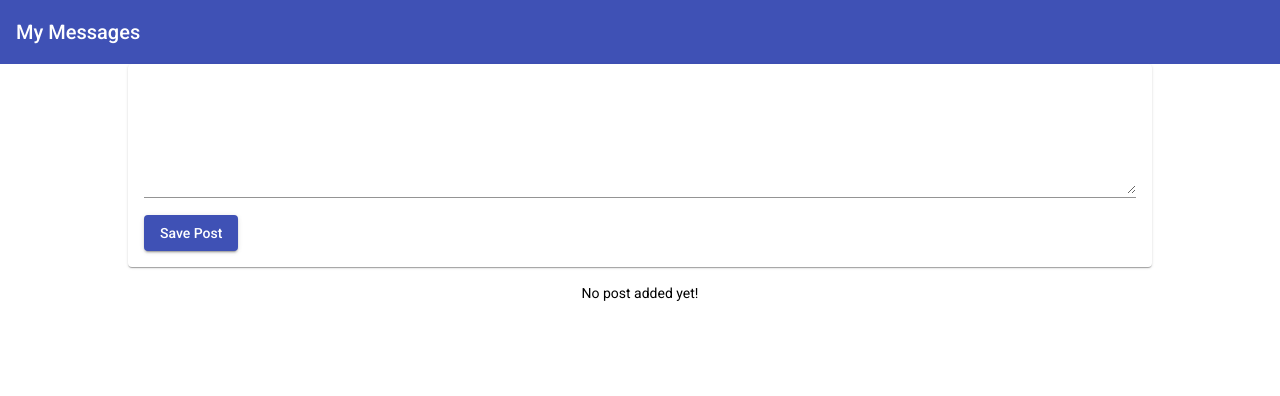
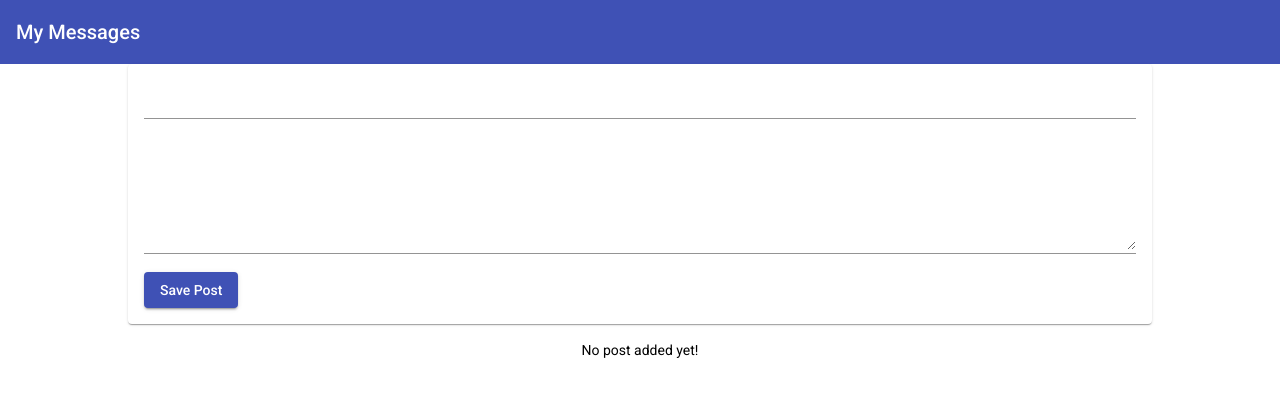
Before and after one commit to Abirame-29/MEAN-Stack, an Angular app: page / in a window 1280 px wide. Shown: the top 396 px of the page. Built offline with nearby package versions, Linux system fonts and the light colour scheme.

Commit message:
Post list added as a new component to view the list of post created as Expansion panel. Toolbar is also added to the app.

```diff
--- a/src/app/app.component.html
+++ b/src/app/app.component.html
@@ -1,5 +1,5 @@
 <app-header></app-header>
 <main>
-  <app-post-create></app-post-create>
-  <app-post-list></app-post-list>
+  <app-post-create (postCreated)="onPostAdded($event)"></app-post-create>
+  <app-post-list [posts]="storedPosts"></app-post-list>
 </main>
--- a/src/app/app.component.ts
+++ b/src/app/app.component.ts
@@ -1,4 +1,6 @@
 import { Component } from '@angular/core';
+
+import { Post } from './posts/post.model';
 
 @Component({
   selector: 'app-root',
@@ -6,5 +8,10 @@
   styleUrls: ['./app.component.css']
 })
 export class AppComponent {
-  title = 'demo-app';
+  storedPosts: Post[] = [];
+
+  onPostAdded(post) {
+    this.storedPosts.push(post);
+  }
+
 }
--- a/src/app/posts/post-create/post-create.component.html
+++ b/src/app/posts/post-create/post-create.component.html
@@ -1,6 +1,9 @@
 <mat-card>
   <mat-form-field>
-    <textarea matInput rows="6" [(ngModel)]="enteredValue"></textarea>
+    <input matInput type="text" [(ngModel)]="enteredTitle">
+  </mat-form-field>
+  <mat-form-field>
+    <textarea matInput rows="6" [(ngModel)]="enteredContent"></textarea>
   </mat-form-field>
   <button
     mat-raised-button color="primary"
--- a/src/app/posts/post-create/post-create.component.ts
+++ b/src/app/posts/post-create/post-create.component.ts
@@ -1,4 +1,6 @@
-import { Component } from '@angular/core';
+import { Component, EventEmitter, Output } from '@angular/core';
+
+import { Post } from '../post.model';
 
 @Component({
   selector: 'app-post-create',
@@ -7,10 +9,15 @@
 })
 
 export class PostCreateComponent {
-  enteredValue = '';
-  newPost = '';
+  enteredTitle = '';
+  enteredContent = '';
+  @Output() postCreated = new EventEmitter<Post>();
 
   onAddPost() {
-    this.newPost = this.enteredValue;
+    const post: Post = {
+      title: this.enteredTitle,
+      content: this.enteredContent
+    };
+    this.postCreated.emit(post);
   }
 }
--- a/src/app/posts/post-list/post-list.component.ts
+++ b/src/app/posts/post-list/post-list.component.ts
@@ -1,4 +1,6 @@
-import { Component } from '@angular/core';
+import { Component, Input } from '@angular/core';
+
+import { Post } from '../post.model';
 
 @Component({
   selector: 'app-post-list',
@@ -11,5 +13,7 @@
   //   {title: 'Second Post', content: 'This is second post\'s content'},
   //   {title: 'Third Post', content: 'This is third post\'s content'}
   // ]
-  posts = []
+  @Input() posts: Post[] = [];
+
+
 }
--- /dev/null
+++ b/src/app/posts/post.model.ts
@@ -0,0 +1,4 @@
+export interface Post{
+  title: string;
+  content: string;
+}
```
